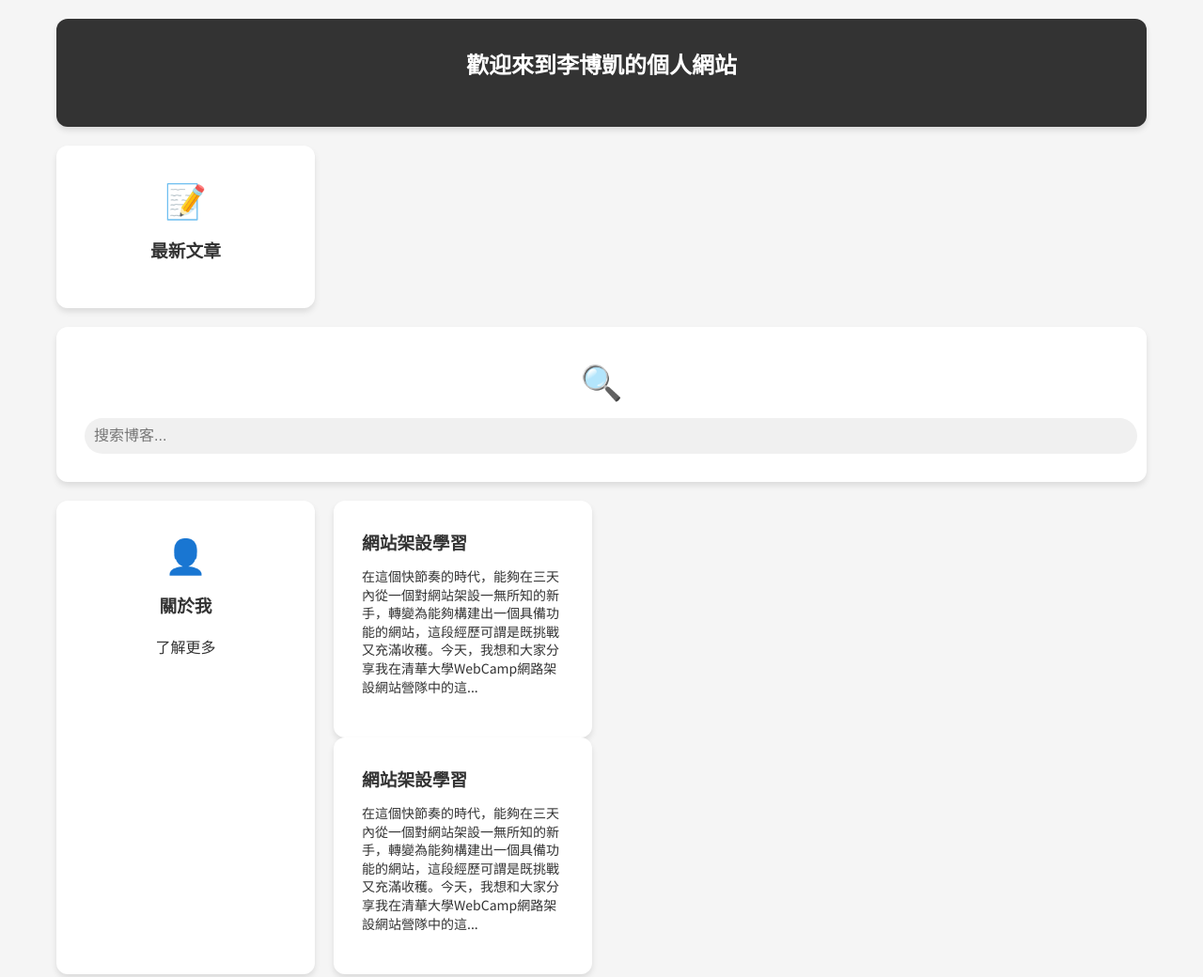
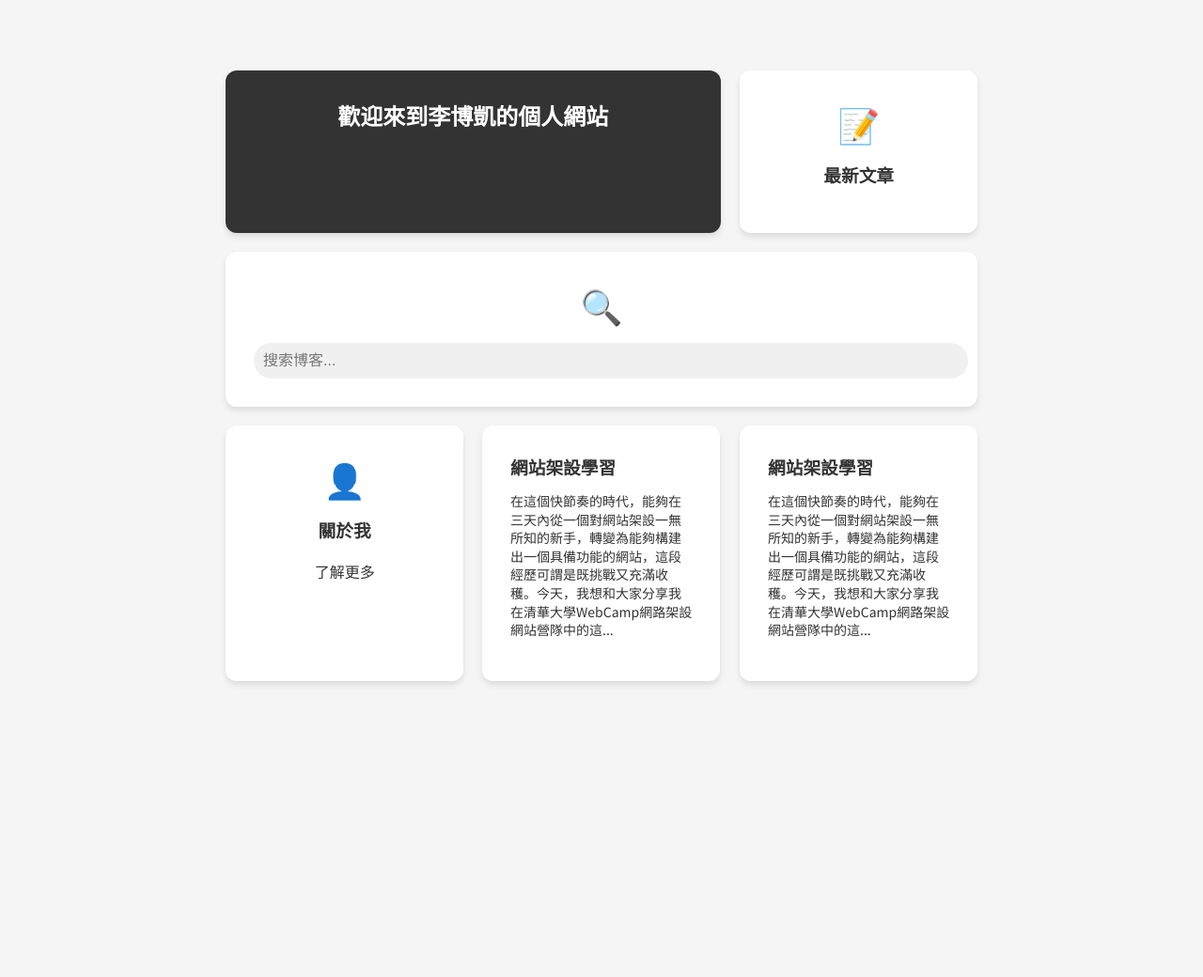
Before and after one commit to leepokai/selfpage2, a plain HTML site: page index.html in a window 1280 px wide. Shown: the top 1040 px of the page at 94% size. After the commit the page ends 800 px from the top, so only its background shows below. Drawn offline with Linux system fonts and the light colour scheme.

Commit message:
處理了排版與編排問題和理解了程式碼

```diff
--- a/index.html
+++ b/index.html
@@ -20,12 +20,10 @@
         }
         .container {
             display: grid;
-            grid-template-columns: repeat(auto-fit, minmax(250px, 1fr));
+            grid-template-columns: repeat(3, 1fr);
             grid-gap: 20px;
-            max-width: 1200px;
-            width: 100%;
-            padding: 20px;
-            box-sizing: border-box;
+            max-width: 800px;
+            margin: 50px auto;
         }
         .item {
             background-color: white;
@@ -47,12 +45,12 @@
             margin-bottom: 15px;
         }
         .welcome {
-            grid-column: 1 / -1; /* Welcome section spans across all columns */
+            grid-column: span 2;
             background-color: #333;
             color: white;
         }
         .search {
-            grid-column: 1 / -1; /* Search section spans across all columns */
+            grid-column: span 3;
         }
         input[type="text"] {
             width: 100%;
@@ -114,6 +112,7 @@
             <input type="text" placeholder="搜索博客...">
         </div>
 
+
         <!-- 关于我部分 -->
         <div class="item">
             <a href="about.html">
@@ -123,25 +122,27 @@
             </a>
         </div>
 
-        <!-- 动态插入文章预览内容 -->
-        <div id="blog-previews">
-            <!-- 这里将插入动态生成的文章预览 -->
+        <!-- Article 1 preview -->
+        <div id="article1-preview" class="item blog-preview">
+            <!-- Content will be dynamically inserted here -->
+        </div>
+
+        <!-- Article 2 preview -->
+        <div id="article2-preview" class="item blog-preview">
+            <!-- Content will be dynamically inserted here -->
         </div>
     </div>
 
     <script>
         // 定义要加载的文章
         const articles = [
-            'article1.html',
-            'article2.html'
+            { file: 'article1.html', element: 'article1-preview' },
+            { file: 'article2.html', element: 'article2-preview' }
         ];
-
-        // 获取 blog-previews 元素
-        const blogPreviews = document.getElementById('blog-previews');
 
         // 动态插入文章预览内容
         articles.forEach(article => {
-            fetch(article)
+            fetch(article.file)
                 .then(response => response.text())
                 .then(data => {
                     const parser = new DOMParser();
@@ -149,15 +150,13 @@
                     const title = doc.querySelector('h1').innerText;
                     const description = doc.querySelector('p').innerText;
 
-                    const previewItem = document.createElement('div');
-                    previewItem.className = 'item blog-preview';
+                    const previewItem = document.getElementById(article.element);
                     previewItem.innerHTML = `
-                        <a href="${article}">
+                        <a href="${article.file}">
                             <h3>${title}</h3>
                             <p>${description.substring(0, 100)}...</p>
                         </a>
                     `;
-                    blogPreviews.appendChild(previewItem);
                 });
         });
     </script>
```
Also changed, not shown: test.html (added, +36 -0 lines).
